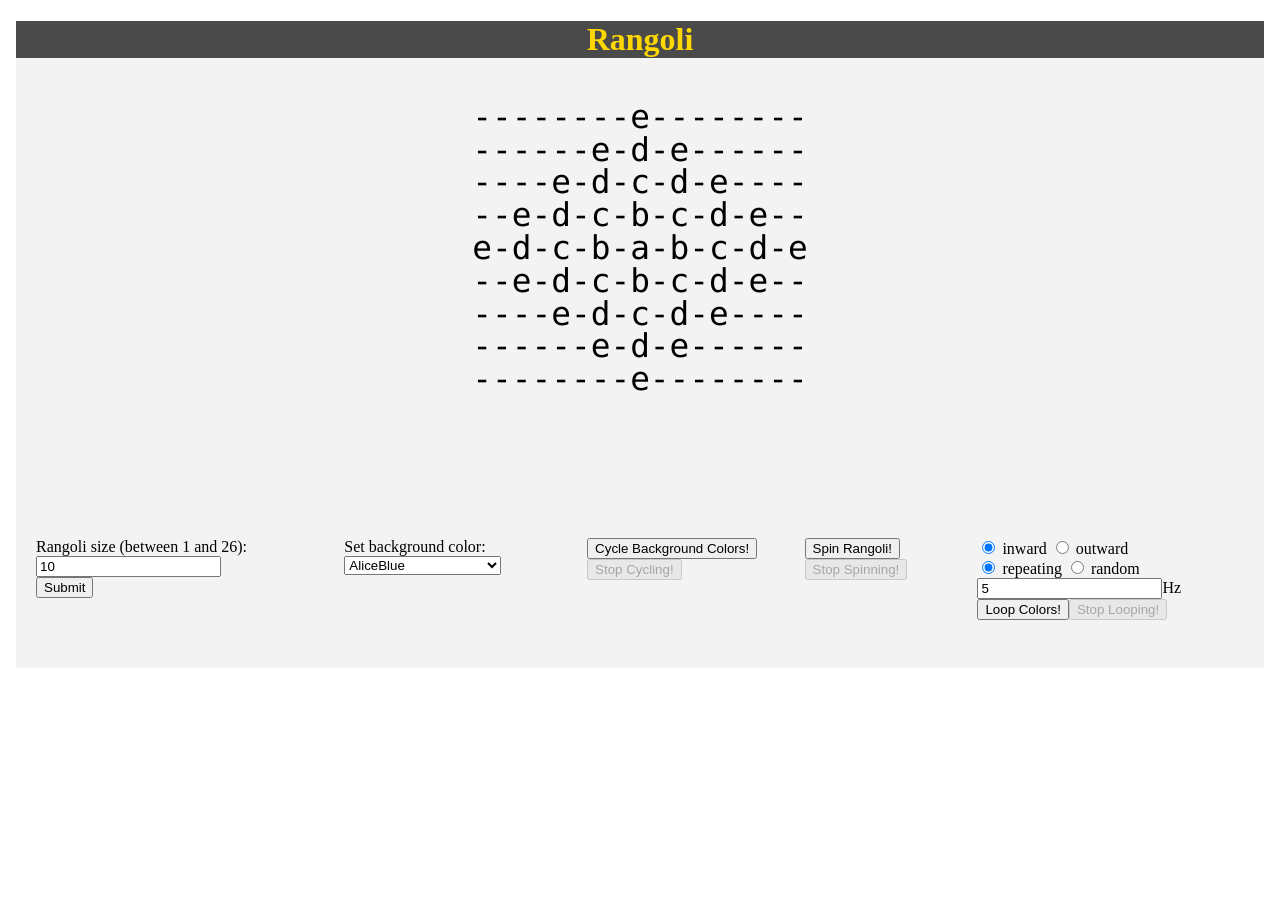
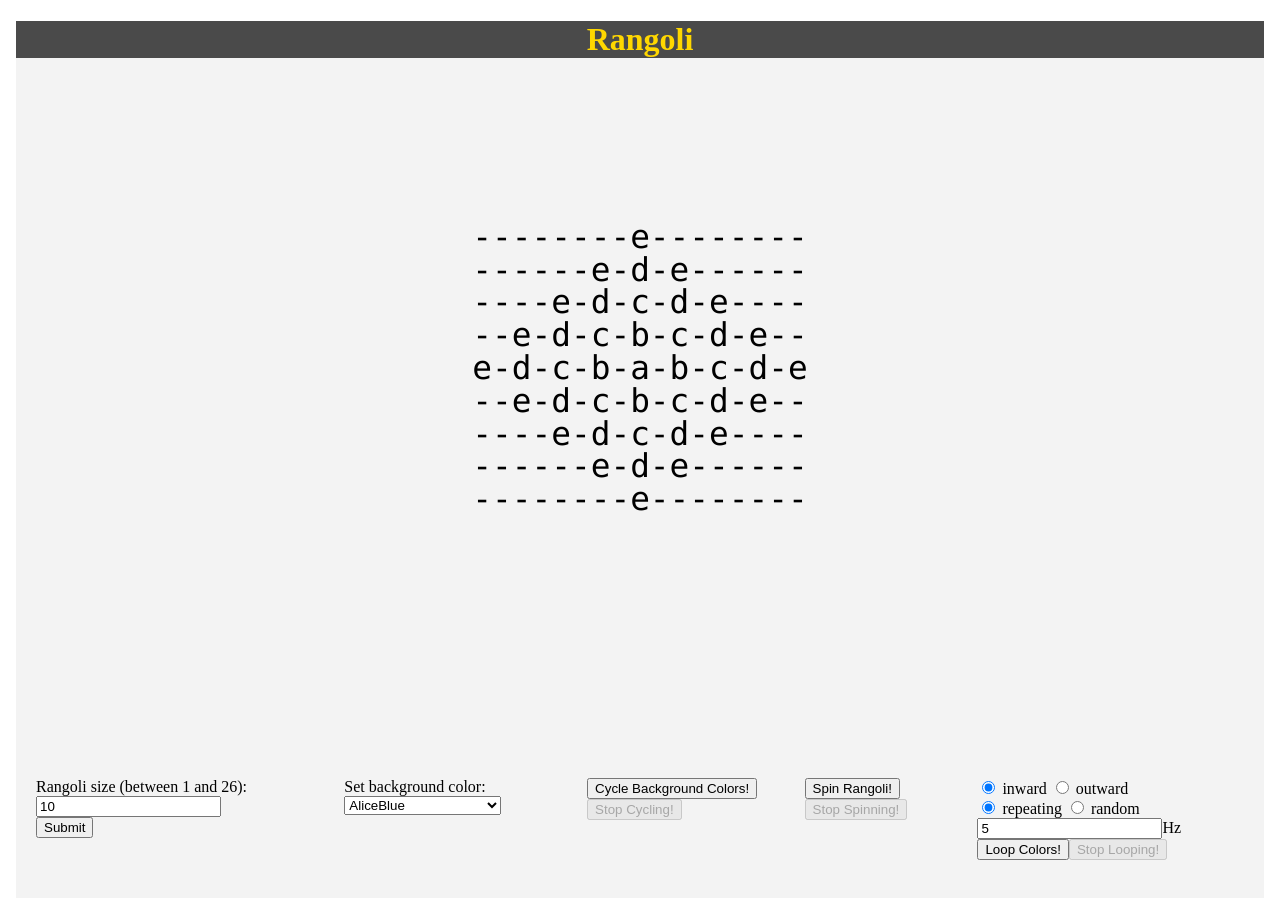
Before and after one commit to Gendo90/2020-Angular-Bootcamp, an Angular app in the folder rangoli/: page / in a window 1280 px wide. Shown: the top 898 px of the page. Before the commit the page ends 800 px from the top, so only its background shows below. Built offline with nearby package versions, Linux system fonts and the light colour scheme.

Commit message:
fix: Change how the Rangoli app background coloring and sizing works so that the spinning rangoli does not intersect with the title or controls below the rangoli display area

```diff
--- a/rangoli/src/app/app.component.css
+++ b/rangoli/src/app/app.component.css
@@ -51,6 +51,11 @@ div.rangoli_holder, div.colorSelector {
     text-align: center;
 }
 
+div.rangoli_holder {
+    padding-top: 120px;
+    padding-bottom: 120px;
+}
+
 .swatch {
     width: 1em;
     height: 1em;
--- a/rangoli/src/app/app.component.html
+++ b/rangoli/src/app/app.component.html
@@ -16,7 +16,7 @@
   <main>
       <!-- ADD HEADER HERE -->
       <!-- ADD DESCRIPTION OF PAGE AND BACKGROUND HERE! -->
-      <div class="rangoli_holder">
+      <div class="rangoli_holder" [style.background-color]="background_color">
           <div id="rangoli_space" class="rangoli" [style.background-color]="background_color" (click)="setLetterColor($event.target.textContent)"> <!--[style.height] = "rangoliHeight + 'px'"-->
               <div id="spin_sleeve">
                   <p *ngFor="let line of rangoli_state; let i = index;" [style.height]="charLength + 'px'"> <!-- [style.height]="rowHeight + 'px'"  could be set!-->
```
